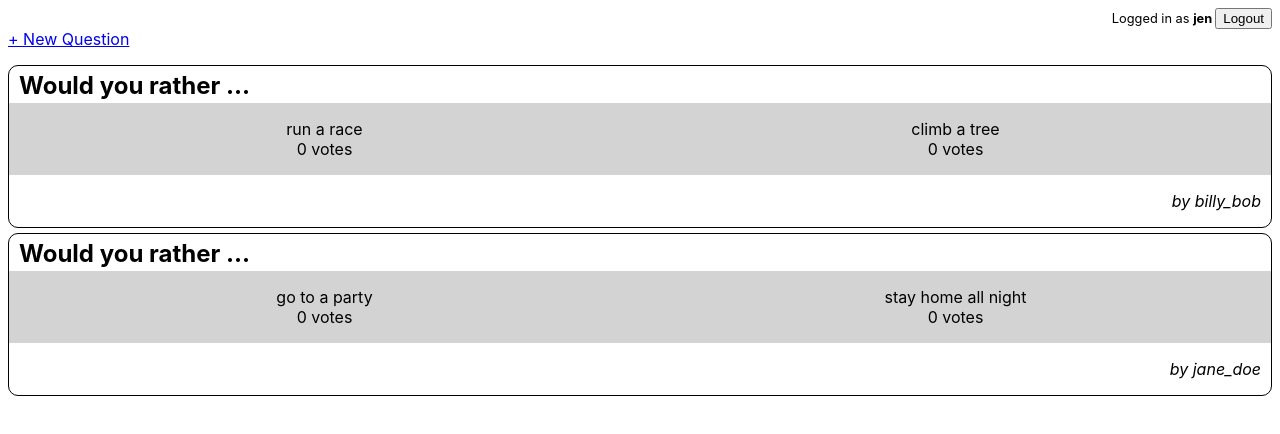
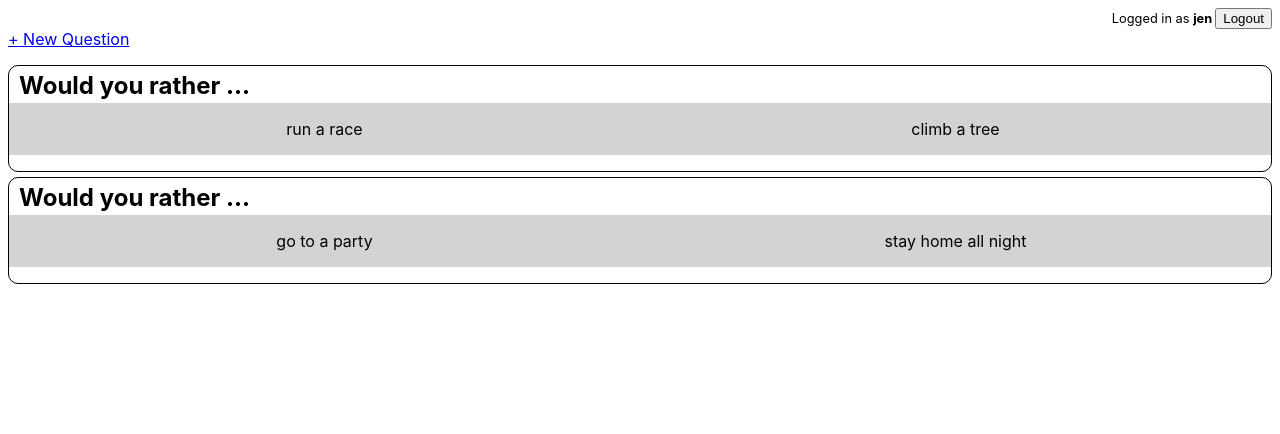
Before and after one commit to jhgilbert/would_you_rather, a React (Create React App) app: page / in a window 1280 px wide. Shown: the top 434 px of the page. Built offline with nearby package versions, Linux system fonts and the light colour scheme.

Commit message:
feat: Flesh out voting functionality

```diff
--- a/src/components/Option.js
+++ b/src/components/Option.js
@@ -1,20 +1,32 @@
 import React, { Component } from 'react'
 
-const optionStyle = {
-  verticalAlign: 'top',
-  display: 'inline-block',
-  width: '50%',
-  textAlign: 'center',
-  backgroundColor: 'lightgray',
+function setOptionStyle(isChosen) {
+
+  let optionStyle = {
+    verticalAlign: 'top',
+    display: 'inline-block',
+    width: '50%',
+    textAlign: 'center',
+    backgroundColor: 'lightgray',
+  }
+
+  if (isChosen) {
+    optionStyle.backgroundColor = 'lightgreen'
+  }
+
+  return optionStyle
 }
 
 class Option extends Component {
   render () {
-    const { option } = this.props
+    const { option, isChosen } = this.props
 
     return (
-      <div style={optionStyle} onClick={this.props.onClick}>
-        <p>{option.text} <br /> {option.votes.length} votes
+      <div style={setOptionStyle(isChosen)} onClick={this.props.onClick}>
+        <p>{option.text}
+        { this.props.isAnswered &&
+          <span><br /> {option.votes.length} votes </span>
+        }
         </p>
       </div>
     )
--- a/src/components/QuestionPreview.js
+++ b/src/components/QuestionPreview.js
@@ -16,9 +16,22 @@ const authorCreditStyle = {
 
 
 class QuestionPreview extends Component {
+  constructor(props) {
+    super(props)
+
+    const { question, authedUser } = this.props
+
+    this.state = {
+      isAnswered: (question.optionOne.votes.includes(authedUser) || question.optionTwo.votes.includes(authedUser))
+    }
+  }
+
   handleOptionSelection = (question, optionText, authedUser) => {
     console.log("attempting to handle option selection ...")
     this.props.dispatch(addVoteToQuestion(question, optionText, authedUser))
+    this.setState(() => ({
+      isAnswered: true
+    }))
   }
 
   render() {
@@ -34,14 +47,19 @@ class QuestionPreview extends Component {
         <Option
           option={question.optionOne}
           isChosen={question.optionOne.votes.includes(authedUser)}
+          isAnswered={this.state.isAnswered}
           onClick={() => this.handleOptionSelection(question, question.optionOne.text, authedUser)}
         />
         <Option
           option={question.optionTwo}
           isChosen={question.optionTwo.votes.includes(authedUser)}
+          isAnswered={this.state.isAnswered}
           onClick={() => this.handleOptionSelection(question, question.optionTwo.text, authedUser)}
         />
-        <p style={authorCreditStyle}><em>by {question.author}</em></p>
+        { this.state.isAnswered
+          ? <p style={authorCreditStyle}><em>by {question.author}</em></p>
+          : <p></p>
+        }
       </div>
     )
   }
```
